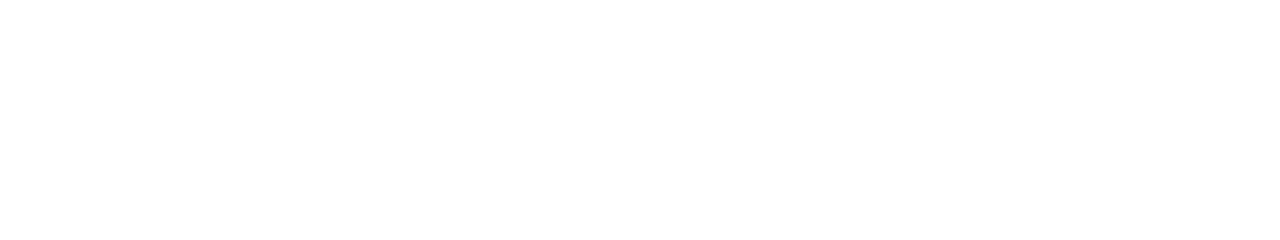
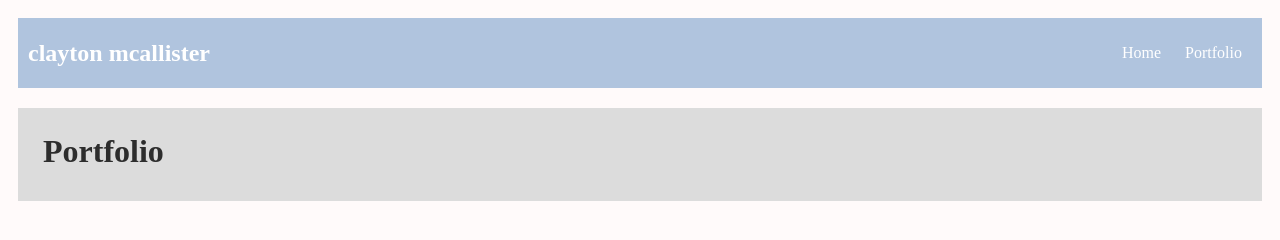
Before and after one commit to mrclaytonross/wildcatboy.github.io, a plain HTML site: page portfolio.html in a window 1280 px wide. Drawn offline with nearby package versions, Linux system fonts and the light colour scheme; no server answers.

Commit message:
add portfolio.html file

```diff
--- a/portfolio.html
+++ b/portfolio.html
@@ -1,9 +1,102 @@
 <!DOCTYPE HTML>
 <html>
     <head>
+      <style type="text/css">
+            body {
+                background: rgb(255,250,250);
+                color: rgb(45, 45, 45);
+                padding: 10px;
+                font-family: acidic;
+            }
+            header {
+                font-size: 1.5em;
+                font-weight: bold;
+            }
+            h1 {
+                margin: 10px;
+            }
+            #all-contents {
+                max-width: 800px;
+                margin: auto;
+            }
 
+            /* navigation menu */
+            nav {
+                background: rgb(176,196,222);
+                margin: 0 auto;
+                margin-bottom: 20px;
+                display: flex;
+                padding: 10px;
+            }
+            nav header {
+                display: flex;
+                align-items: center;
+                color: rgb(255, 255, 255);
+                flex: 1;
+            }
+            nav ul {
+                list-style-image: none;
+            }
+            nav li {
+                display: inline-block;
+                padding: 0 10px;
+            }
+            nav a {
+                text-decoration: none;
+                color: #fff;
+            }
+
+            /* main container area beneath menu */
+            main {
+                background: rgb(220,220,220);
+                display: flex;
+            }
+            .content {
+                flex: 1;
+                padding: 15px;
+            }
+
+            /* portfolio styles */
+            #portfolio {
+                list-style-type: none;
+                padding-left: 0;
+            }
+
+            #portfolio li {
+                background: #fff;
+                padding: 10px;
+                border-radius: 10px;
+                margin-bottom: 10px;
+            }
+
+            #portfolio li:hover {
+                background: #eee;
+            }
+
+            #portfolio a {
+                text-decoration: none;
+                color: #454545;
+            }
+        </style>
     </head>
     <body>
-
+          <nav>
+            <header>clayton mcallister</header>
+            <ul>
+                <li><a href="index.html">Home</a>
+                </li>
+                <li><a href="portfolio.html">Portfolio</a>
+                </li>
+            </ul>
+        </nav>
+          <main>
+            <div class="content">
+                <h1>Portfolio</h1>
+                <ul id="portfolio">
+                </ul>
+            </div>
+        </main>
+        <script src="https://ajax.googleapis.com/ajax/libs/jquery/2.1.3/jquery.min.js"></script>
+        <script id="portfolioScript">$(document).ready(function() {$.getJSON('projects/projects.json').then(function(data) { data.projects.forEach(function(project){ $('#portfolio').append('<li><a href="projects/' + project.name + '/">' + project.title + ' : ' + project.description + '</a></li>'); }); }); });</script>
     </body>
 </html>
```
